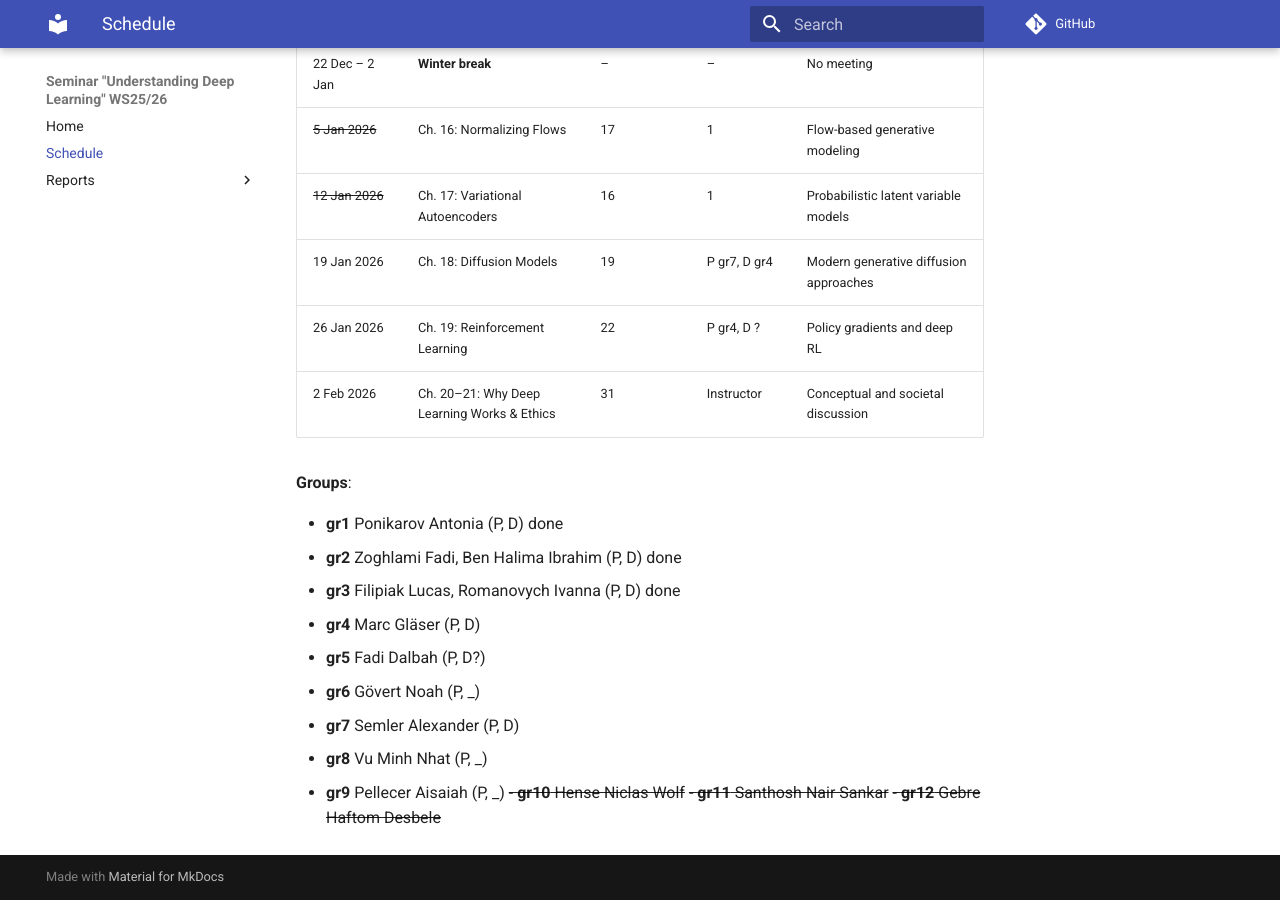
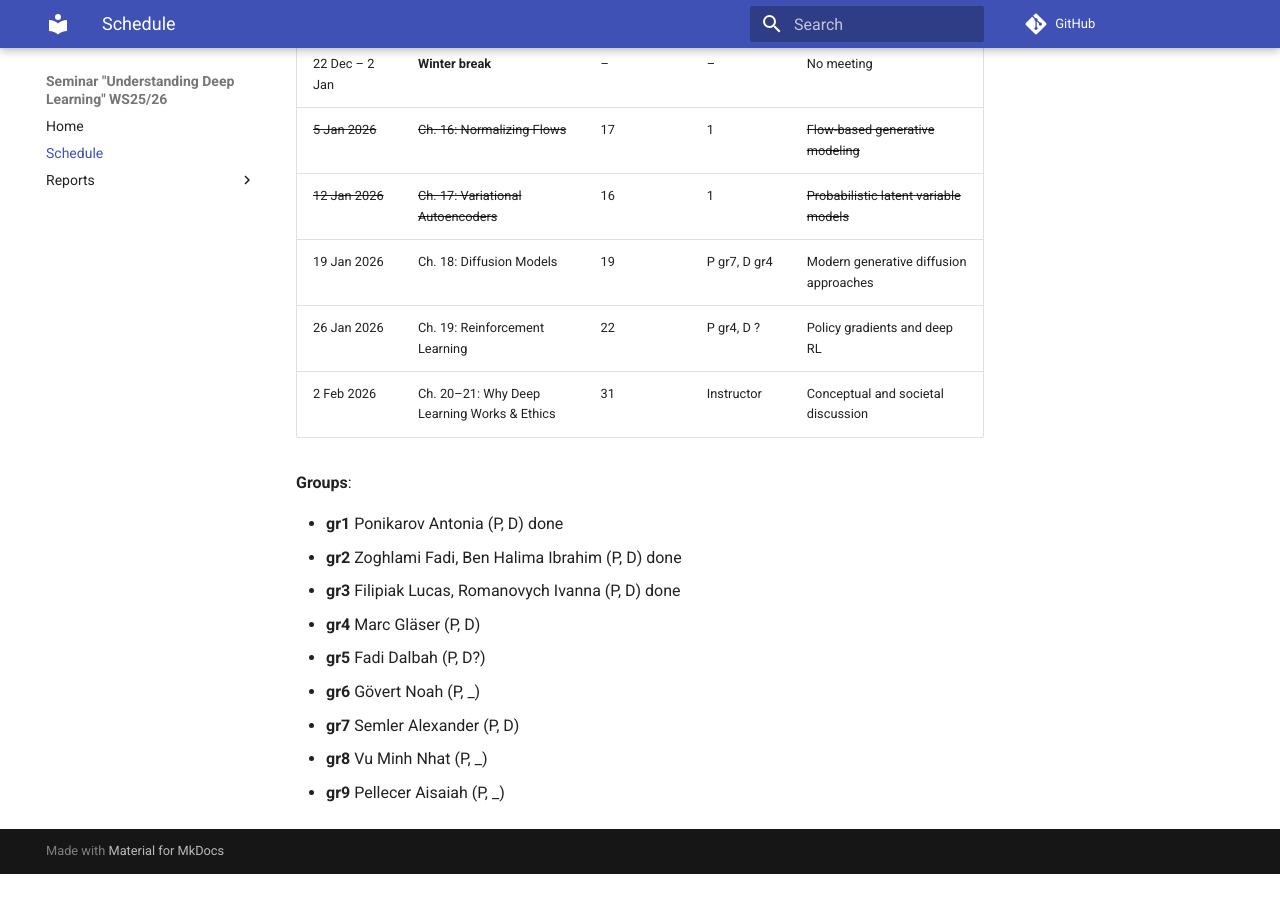
Before and after one commit to link-er/seminar_UDL_wise2526, an MkDocs documentation site: the page built from docs/schedule.md, in a window 1280 px wide and 900 px high, scrolled down 989 px. Built offline with MkDocs 1.6.1 and Material for MkDocs 9.7.7, drawn with Linux system fonts in a browser that asks for light colours; comment, search, counter and statistics services are not loaded; after the commit the page ends 1863 px from its top, so only the background shows below that.

Commit message:
schedule

```diff
--- a/docs/schedule.md
+++ b/docs/schedule.md
@@ -14,10 +14,10 @@
 | 24 Nov 2025 | Ch. 10–11: CNNs & Residual Networks **will be rescheduled** | 31 | P gr9, D ? | Convolutional structures and ResNets |
 | 1 Dec 2025 | Ch. 12: Transformers | 25 | P gr5, D ? | Attention and transformer architectures |
 | 8 Dec 2025 | Ch. 13: Graph Neural Networks | 21 | P gr8, D ? | Graph-based representations |
-| <s>15 Dec 2025 | Ch. 14–15: Unsupervised Learning & GANs | 27 | 1 | Representation learning and generative adversarial models</s> |
+| <s>15 Dec 2025</s> | <s>Ch. 14–15: Unsupervised Learning & GANs</s> | 27 | 1 | <s>Representation learning and generative adversarial models</s> |
 | 22 Dec – 2 Jan | **Winter break** | – | – | No meeting |
-| <s>5 Jan 2026 | Ch. 16: Normalizing Flows | 17 | 1 | Flow-based generative modeling</s> |
-| <s>12 Jan 2026 | Ch. 17: Variational Autoencoders | 16 | 1 | Probabilistic latent variable models</s> |
+| <s>5 Jan 2026</s> | <s>Ch. 16: Normalizing Flows</s> | 17 | 1 | <s>Flow-based generative modeling</s> |
+| <s>12 Jan 2026</s> | <s>Ch. 17: Variational Autoencoders | 16 | 1 | <s>Probabilistic latent variable models</s> |
 | 19 Jan 2026 | Ch. 18: Diffusion Models | 19 | P gr7, D gr4 | Modern generative diffusion approaches |
 | 26 Jan 2026 | Ch. 19: Reinforcement Learning | 22 | P gr4, D ? | Policy gradients and deep RL |
 | 2 Feb 2026 | Ch. 20–21: Why Deep Learning Works & Ethics | 31 | Instructor | Conceptual and societal discussion |
@@ -33,6 +33,3 @@
 - **gr7** Semler Alexander (P, D)
 - **gr8** Vu Minh Nhat (P, _)
 - **gr9** Pellecer Aisaiah (P, _)
-<s>- **gr10** Hense Niclas Wolf</s>
-<s>- **gr11** Santhosh Nair Sankar</s>
-<s>- **gr12** Gebre Haftom Desbele</s>
```
Also changed, not shown: other parts of docs/schedule.md (+1 -1 lines).
